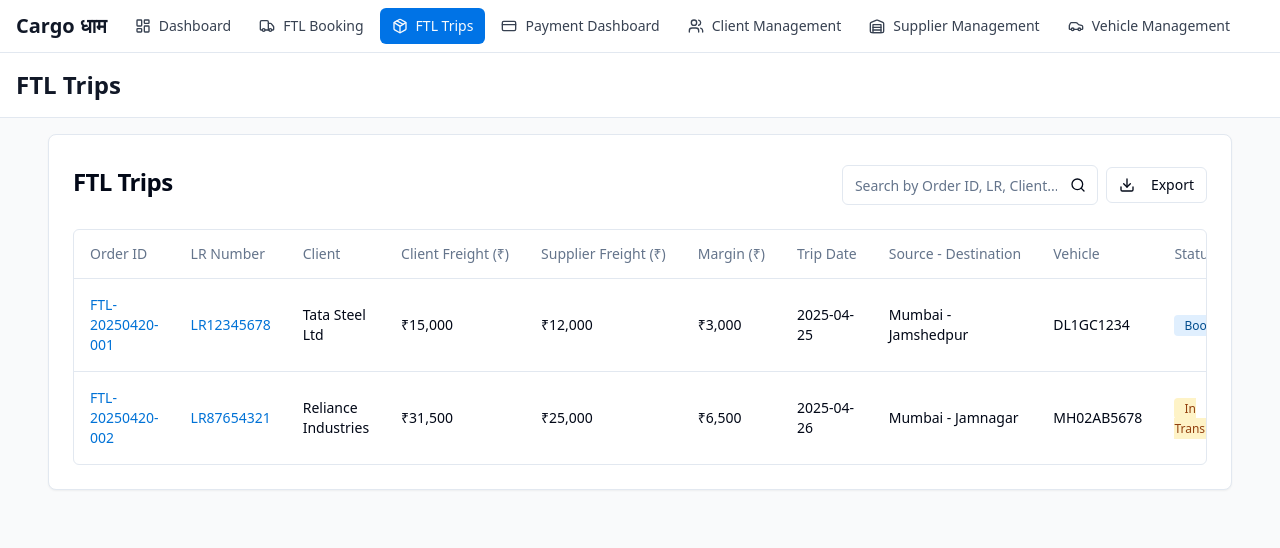
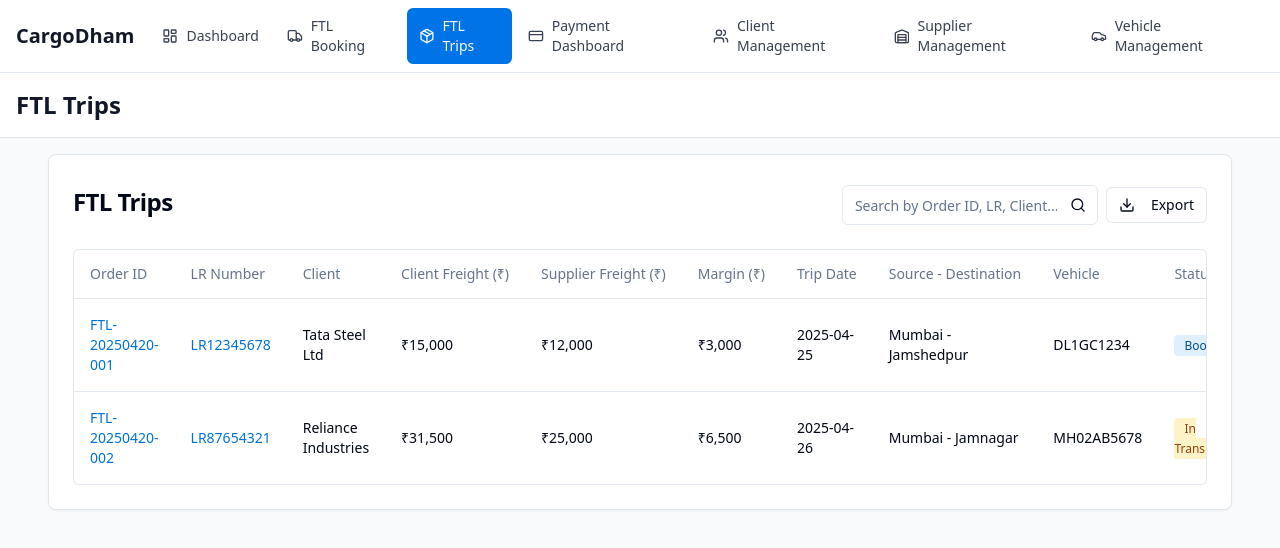
Before and after one commit to Sanjeet1912/freight-flow-booking-system, a React (Vite) app: page /trips in a window 1280 px wide. Shown: the top 548 px of the page. Built offline with nearby package versions, Linux system fonts and the light colour scheme.

Commit message:
Rename Cargo धाम to CargoDham
Renames the application title from "Cargo धाम" to "CargoDham" to use a single English word.

```diff
--- a/src/components/layout/MainLayout.tsx
+++ b/src/components/layout/MainLayout.tsx
@@ -16,7 +16,7 @@ interface MainLayoutProps {
   title?: string;
 }
 
-const MainLayout = ({ children, title = "Cargo धाम" }: MainLayoutProps) => {
+const MainLayout = ({ children, title = "CargoDham" }: MainLayoutProps) => {
   const menuItems = [
     { icon: LayoutDashboard, title: "Dashboard", to: "/" },
     { icon: Truck, title: "FTL Booking", to: "/booking" },
@@ -33,7 +33,7 @@ const MainLayout = ({ children, title = "Cargo धाम" }: MainLayoutProps) =>
         <div className="max-w-[1920px] mx-auto">
           <div className="flex items-center justify-between px-4 py-2">
             <div className="flex items-center gap-4">
-              <h2 className="text-xl font-semibold text-gray-900">Cargo धाम</h2>
+              <h2 className="text-xl font-semibold text-gray-900">CargoDham</h2>
               <div className="hidden md:flex items-center gap-1">
                 {menuItems.map((item) => (
                   <NavLink
```
